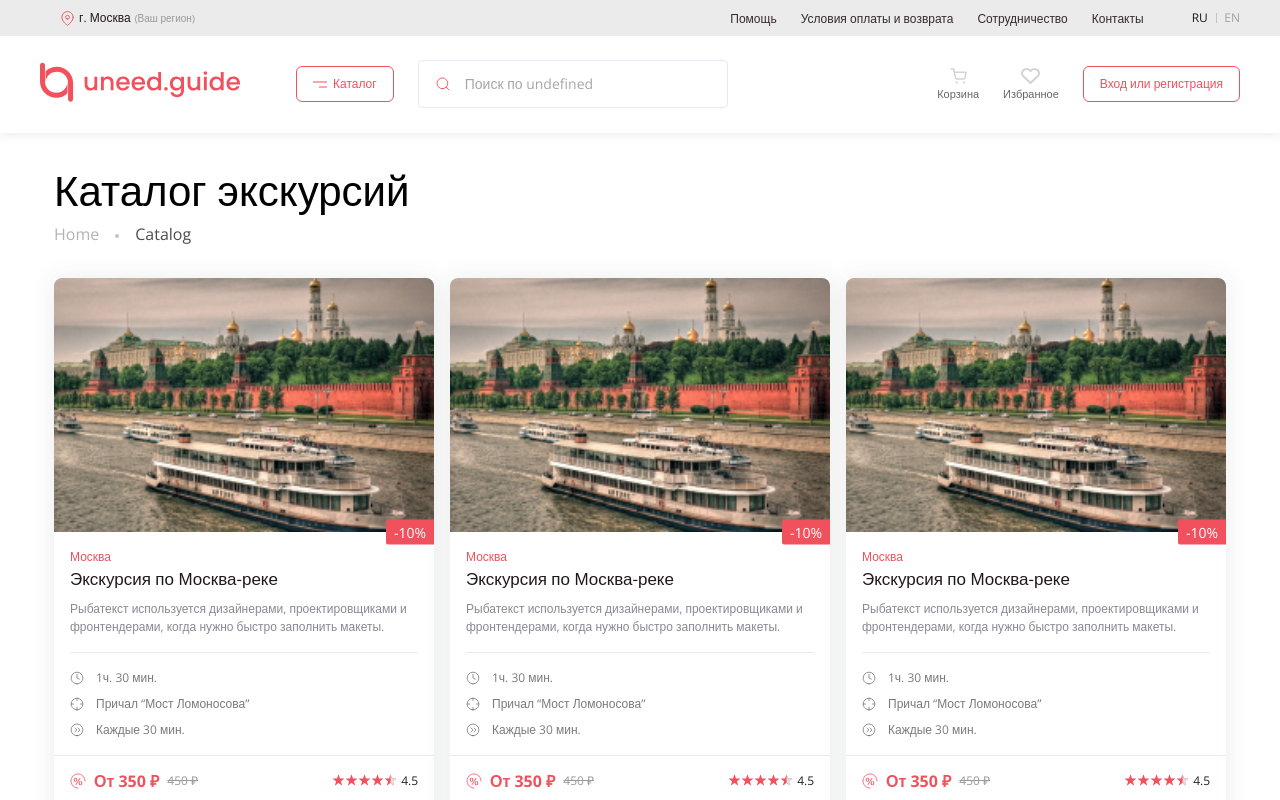
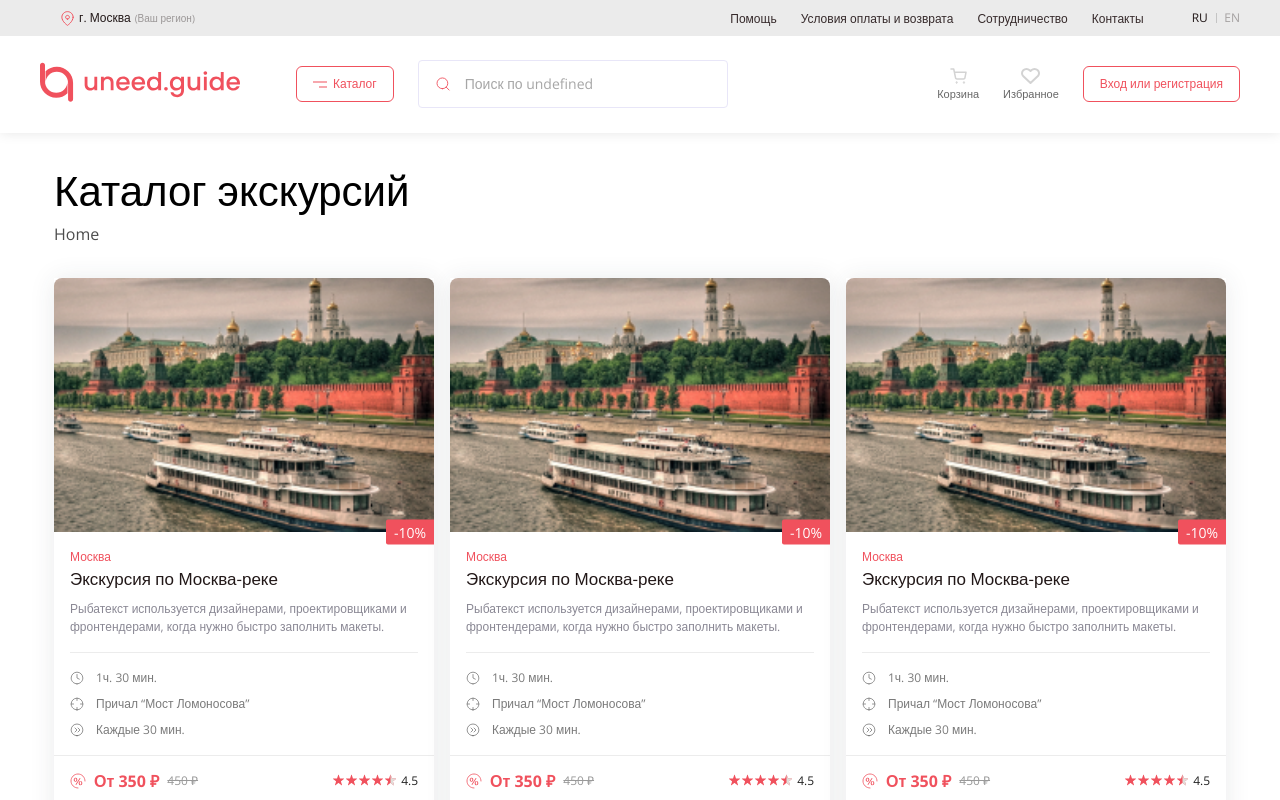
Before and after one commit to eleskin/uneed-guide-react-frontend, a Next.js app: page /catalog in a window 1280 px wide. Shown: the top 800 px of the page. Built offline with nearby package versions, Linux system fonts and the light colour scheme; no server answers.

Commit message:
feature: Added links in Breadcrumbs

```diff
--- a/components/Breadcrumbs/Breadcrumbs.js
+++ b/components/Breadcrumbs/Breadcrumbs.js
@@ -1,3 +1,4 @@
+import Link from 'next/link';
 import {useRouter} from 'next/router';
 import styles from './Breadcrumbs.module.scss';
 
@@ -7,8 +8,10 @@ const Breadcrumbs = () => {
 
 	return (
 		<div className={styles.Breadcrumbs}>
-			{pages.map((page, index) => (
-				<span key={index}>{page === '' ? 'Home' : page}</span>
+			{pages.map((page, index) => index !== pages.length - 1 && (
+				<Link href={index < pages.length - 1 ?`/${page}` : ''} key={index}>
+					<span><a>{page === '' ? 'Home' : page}</a></span>
+				</Link>
 			))}
 		</div>
 	);
--- a/components/Breadcrumbs/Breadcrumbs.module.scss
+++ b/components/Breadcrumbs/Breadcrumbs.module.scss
@@ -15,6 +15,10 @@
 		justify-content: flex-start;
 		align-items: center;
 		text-transform: capitalize;
+
+		a {
+			cursor: pointer;
+		}
 	}
 
 	span:not(:last-child)::after {
@@ -30,6 +34,10 @@
 
 	span:last-child {
 		color: rgba(#000000, 0.7);
+
+		a {
+			cursor: default;
+		}
 	}
 }
 
```
